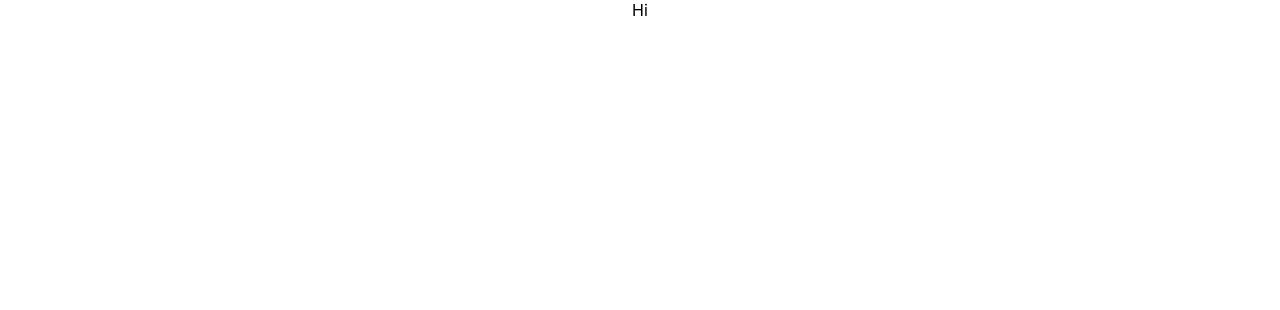
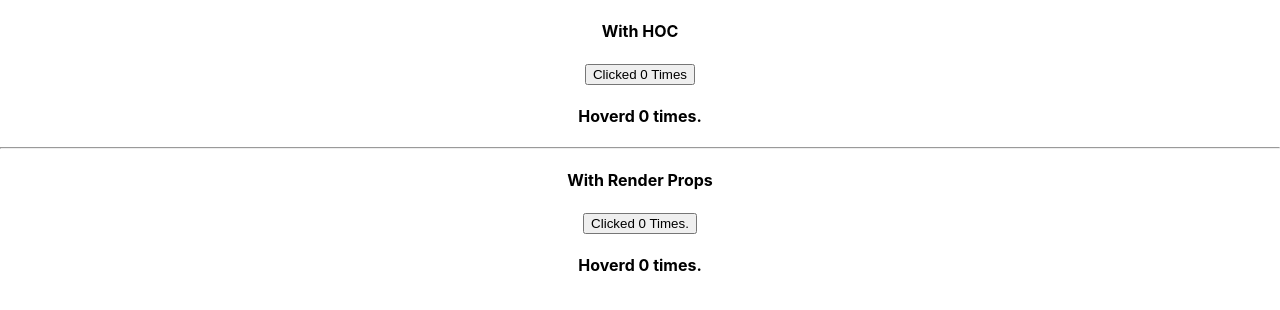
Before and after one commit to AmanKamani/react-topics, a React (Create React App) app: page / in a window 1280 px wide. Shown: the top 310 px of the page. Built offline with nearby package versions, Linux system fonts and the light colour scheme.

Commit message:
HOC & RenderProps:
- Created an example for HOC.
- Created an example of RenderProps.
- Updated README.

```diff
--- a/src/App.tsx
+++ b/src/App.tsx
@@ -1,11 +1,39 @@
 import React from 'react';
 import logo from './logo.svg';
 import './App.css';
+import ClickCounterComponent from './components/hoc/click-counter.component';
+import HoverCounterComonent from './components/hoc/hover-counter.component';
+import ClickCounterComponent2 from './components/render-props/click-counter.component';
+import HoverCounterComponent2 from './components/render-props/hover-counter.component';
+import CounterPropComponent from './components/render-props/counter-prop.component';
 
 function App() {
   return (
     <div className="App">
-      Hi
+       {/* HOC  */}
+      <h4>With HOC</h4>
+      <ClickCounterComponent />
+      <HoverCounterComonent />
+
+      <hr />
+
+      {/* Render Props */}
+      <h4>With Render Props</h4>
+
+      <CounterPropComponent
+        render={(count: number, incrementCount: () => void) =>
+          <ClickCounterComponent2
+            count={count}
+            incrementCount={incrementCount} />
+        }
+      />
+      <CounterPropComponent
+        render={(count: number, incrementCount: () => void) =>
+          <HoverCounterComponent2
+            count={count}
+            incrementCount={incrementCount} />
+        }
+      />
     </div>
   );
 }
--- /dev/null
+++ b/src/components/counter.props.ts
@@ -0,0 +1,4 @@
+export interface CounterProps{
+    count: number,
+    incrementCount: () => void
+}
--- /dev/null
+++ b/src/components/hoc/click-counter.component.tsx
@@ -0,0 +1,45 @@
+import { Component } from "react";
+import { CounterProps } from "../counter.props";
+import { withCounter } from "./counter";
+
+/** Duplicate Code
+
+class ClickCounterComponent extends Component<any, {count: number}>{
+
+    constructor(props: any){
+        super(props);
+        this.state = {
+            count: 0
+        };
+    }
+
+    incrementCount = () => {
+        this.setState((prevState: {count: number}) => ({
+            count: prevState.count + 1
+        }));
+    }
+    render() {
+        return (<>
+            <button onClick={this.incrementCount}>Clicked {this.state.count} Times</button>
+        </>);
+    }
+
+}
+
+export default ClickCounterComponent;
+
+*/
+
+
+class ClickCounterComponent extends Component<CounterProps, any>{
+
+    render() {
+        const { count, incrementCount } = this.props;
+        return (<>
+            <button onClick={incrementCount}>Clicked {count} Times</button>
+        </>);
+    }
+
+}
+
+export default withCounter(ClickCounterComponent, 5);
--- /dev/null
+++ b/src/components/hoc/counter.tsx
@@ -0,0 +1,32 @@
+import { Component, ReactNode } from "react";
+
+
+export const withCounter = (OriginalComponent: any, increment: number = 1) => {
+
+    class NewComponent extends Component<any, {count: number}>{
+
+        constructor(props: any){
+            super(props);
+            this.state = {
+                count: 0
+            };
+        }
+
+        incrementCount = () => {
+            this.setState(prevState => ({
+                count: prevState.count + increment
+            }));
+        }
+
+        render(): ReactNode {
+            const { count } = this.state;
+            return <OriginalComponent
+                count={count}
+                incrementCount={this.incrementCount}
+                {...this.props} />
+                // {...this.props} - is to pass othe props, if anything extra is passed from app.tsx
+        }
+    }
+
+    return NewComponent;
+}
--- /dev/null
+++ b/src/components/hoc/hover-counter.component.tsx
@@ -0,0 +1,45 @@
+import { Component, ReactNode } from "react";
+import { CounterProps } from "../counter.props";
+import { withCounter } from "./counter";
+
+/**
+ * Duplicate Code
+ *
+class HoverCounterComonent extends Component<any, {count: number}>{
+
+    constructor(props: any){
+        super(props);
+
+        this.state = {
+            count: 0
+        };
+    }
+
+    incrementCount = () => {
+        this.setState(prevState => ({
+            count: prevState.count + 1
+        }));
+    }
+
+    render(): ReactNode {
+        return (<>
+            <h4 onMouseEnter={this.incrementCount}>Hoverd {this.state.count} times.</h4>
+        </>);
+    }
+}
+
+export default HoverCounterComonent;
+*/
+
+
+class HoverCounterComonent extends Component<CounterProps, any>{
+
+    render(): ReactNode {
+        const  { count, incrementCount } = this.props;
+        return (<>
+            <h4 onMouseEnter={incrementCount}>Hoverd {count} times.</h4>
+        </>);
+    }
+}
+
+export default withCounter(HoverCounterComonent);
--- /dev/null
+++ b/src/components/render-props/click-counter.component.tsx
@@ -0,0 +1,43 @@
+import { Component } from "react";
+import { CounterProps } from "../counter.props";
+
+/**
+ * Duplicate Code
+
+class ClickCounterComponent2 extends Component<any, {count: number}>{
+
+    constructor(props: any){
+        super(props);
+        this.state = {
+            count: 0
+        };
+    }
+
+    incrementCount = () => {
+        this.setState((prevState: {count: number}) => ({
+            count: prevState.count + 1
+        }));
+    }
+
+    render() {
+        return (<>
+            <button onClick={this.incrementCount}>Clicked {this.state.count} Times</button>
+        </>);
+    }
+
+}
+
+*/
+
+
+class ClickCounterComponent2 extends Component<CounterProps, any> {
+
+    render() {
+        const { incrementCount, count } = this.props;
+        return (<>
+            <button onClick={incrementCount}>Clicked {count} Times.</button>
+        </>)
+    }
+}
+
+export default ClickCounterComponent2;
--- /dev/null
+++ b/src/components/render-props/counter-prop.component.tsx
@@ -0,0 +1,26 @@
+import { Component } from "react";
+
+class CounterPropComponent extends Component<any, {count: number}>{
+
+    constructor(props: any){
+        super(props);
+
+        this.state = {
+            count: 0
+        };
+    }
+
+    incrementCount = () => {
+        this.setState(prevState => ({
+            count: prevState.count + 1
+        }));
+    }
+
+    render() {
+        return (<>
+            { this.props.render(this.state.count, this.incrementCount) }
+        </>)
+    }
+}
+
+export default CounterPropComponent;
--- /dev/null
+++ b/src/components/render-props/hover-counter.component.tsx
@@ -0,0 +1,43 @@
+import { Component, ReactNode } from "react";
+import { CounterProps } from "../counter.props";
+
+/**
+ * Duplicate Code
+
+class HoverCounterComponent2 extends Component<any, {count: number}>{
+
+    constructor(props: any){
+        super(props);
+
+        this.state = {
+            count: 0
+        };
+    }
+
+    incrementCount = () => {
+        this.setState(prevState => ({
+            count: prevState.count + 1
+        }));
+    }
+
+    render(): ReactNode {
+        return (<>
+            <h4 onMouseEnter={this.incrementCount}>Hoverd {this.state.count} times.</h4>
+        </>);
+    }
+}
+
+*/
+
+
+class HoverCounterComponent2 extends Component<CounterProps, any> {
+    render(): ReactNode {
+        const { incrementCount, count } = this.props;
+        return (<>
+            <h4 onMouseEnter={incrementCount}>Hoverd {count} times.</h4>
+        </>);
+    }
+
+}
+
+export default HoverCounterComponent2;
```
Also changed, not shown: 1 other file (tests, documents, lock files or other folders).
